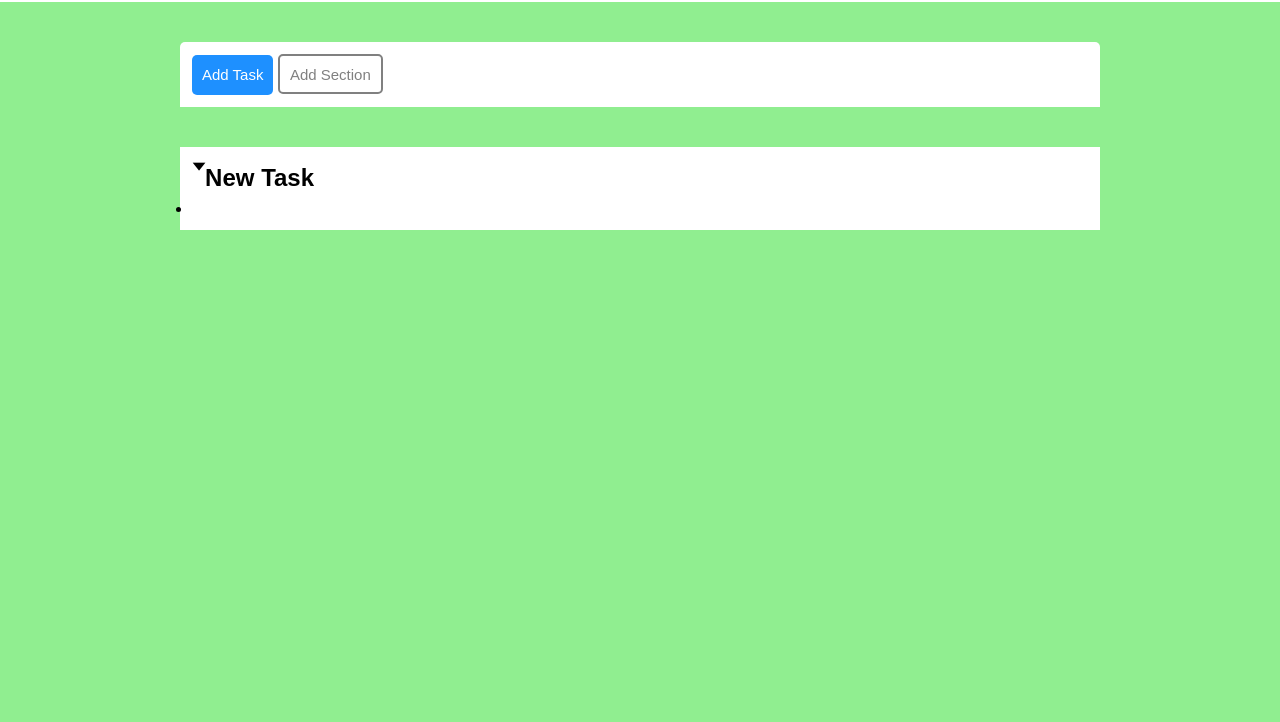
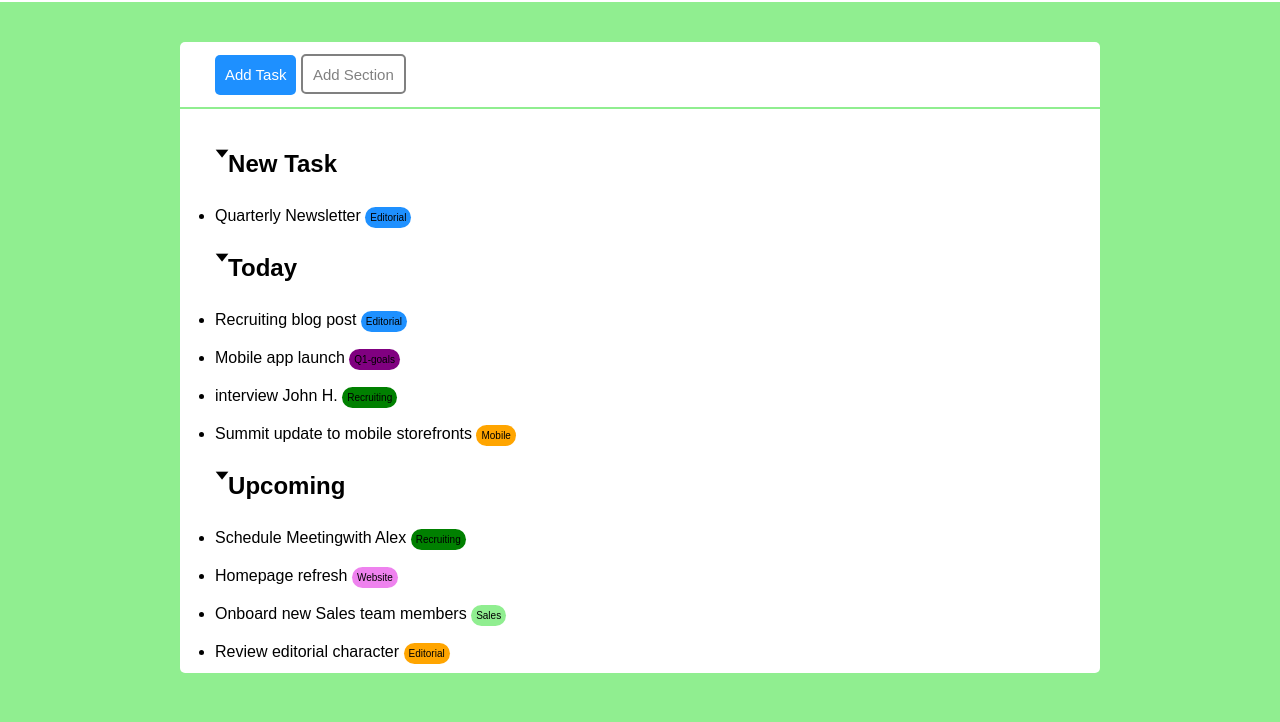
Before and after one commit to FernandoVerderame/html-css-toboolist, a plain HTML site: page index.html in a window 1280 px wide. Shown: the part 78-800 px from the top of the page. Drawn offline with Linux system fonts and the light colour scheme.

Commit message:
added all ul

```diff
--- a/css/style.css
+++ b/css/style.css
@@ -17,6 +17,13 @@ h1 {
     vertical-align: middle;
 }
 
+li {
+    margin-top: 20px;
+}
+
+h2 {
+    margin-top: 25px;
+}
 
 /* Utils*/
 .container {
@@ -27,15 +34,21 @@ h1 {
     padding: 12px;
 }
 
-span {
-    vertical-align: middle;
+.box-multicolor {
+    border: 1px solid black;
+    font-size: 10px;
+    border-radius: 15px;
+    padding: 5px;
+    border: none;
 }
+
 
 /* Header */
 #main-header {
     height: 80px;
     background-color: white;
     padding-top: 12px;
+    padding-left: 20px;
 }
 
 #logo {
@@ -47,8 +60,12 @@ span {
 .container.small {
     border-top-left-radius: 5px;
     border-top-right-radius: 5px;
+    padding-left: 35px;
+
 }
 
+
+/*  Main - Buttons */
 .button {
     height: 40px;
     border-radius: 5px;
@@ -67,3 +84,37 @@ span {
     background-color: white;
     border: 2px solid gray;
 }
+
+
+/*  Main - Lista di cose da fare */
+.container.big {
+    border-bottom-left-radius: 5px;
+    border-bottom-right-radius: 5px;
+    margin-top: 2px;
+    padding-left: 35px;
+
+}
+
+.box-multicolor.dodgerblue {
+    background-color: dodgerblue;
+}
+
+.box-multicolor.violet {
+    background-color: violet;
+}
+
+.box-multicolor.green {
+    background-color: green;
+}
+
+.box-multicolor.orange {
+    background-color: orange;
+}
+
+.box-multicolor.purple {
+    background-color: purple;
+}
+
+.box-multicolor.lightgreen {
+    background-color: lightgreen;
+}
--- a/index.html
+++ b/index.html
@@ -30,11 +30,29 @@
             </div>
         </div>
 
-        <div class="container">
+        <!-- Liste disordinate -->
+        <div class="container big">
             <h2><span>&#129171;</span>New Task</h2>
             <ul>
-                <li></li>
+                <li>Quarterly Newsletter <span class="box-multicolor dodgerblue">Editorial</span></li>
             </ul>
+
+            <h2><span>&#129171;Today</h2>
+            <ul>
+                <li>Recruiting blog post <span class="box-multicolor dodgerblue">Editorial</span></li>
+                <li>Mobile app launch <span class="box-multicolor purple">Q1-goals</span></li>
+                <li>interview John H. <span class="box-multicolor green">Recruiting</span></li>
+                <li>Summit update to mobile storefronts <span class="box-multicolor orange">Mobile</span></li>
+            </ul>
+
+            <h2><span>&#129171;</span>Upcoming</h2>
+            <ul>
+                <li>Schedule Meetingwith Alex <span class="box-multicolor green">Recruiting</span></li>
+                <li>Homepage refresh <span class="box-multicolor violet">Website</span></li>
+                <li>Onboard new Sales team members <span class="box-multicolor lightgreen">Sales</span></li>
+                <li>Review editorial character <span class="box-multicolor orange">Editorial</span></li>
+            </ul>
+
         </div>
     </main>
 </body>
```
